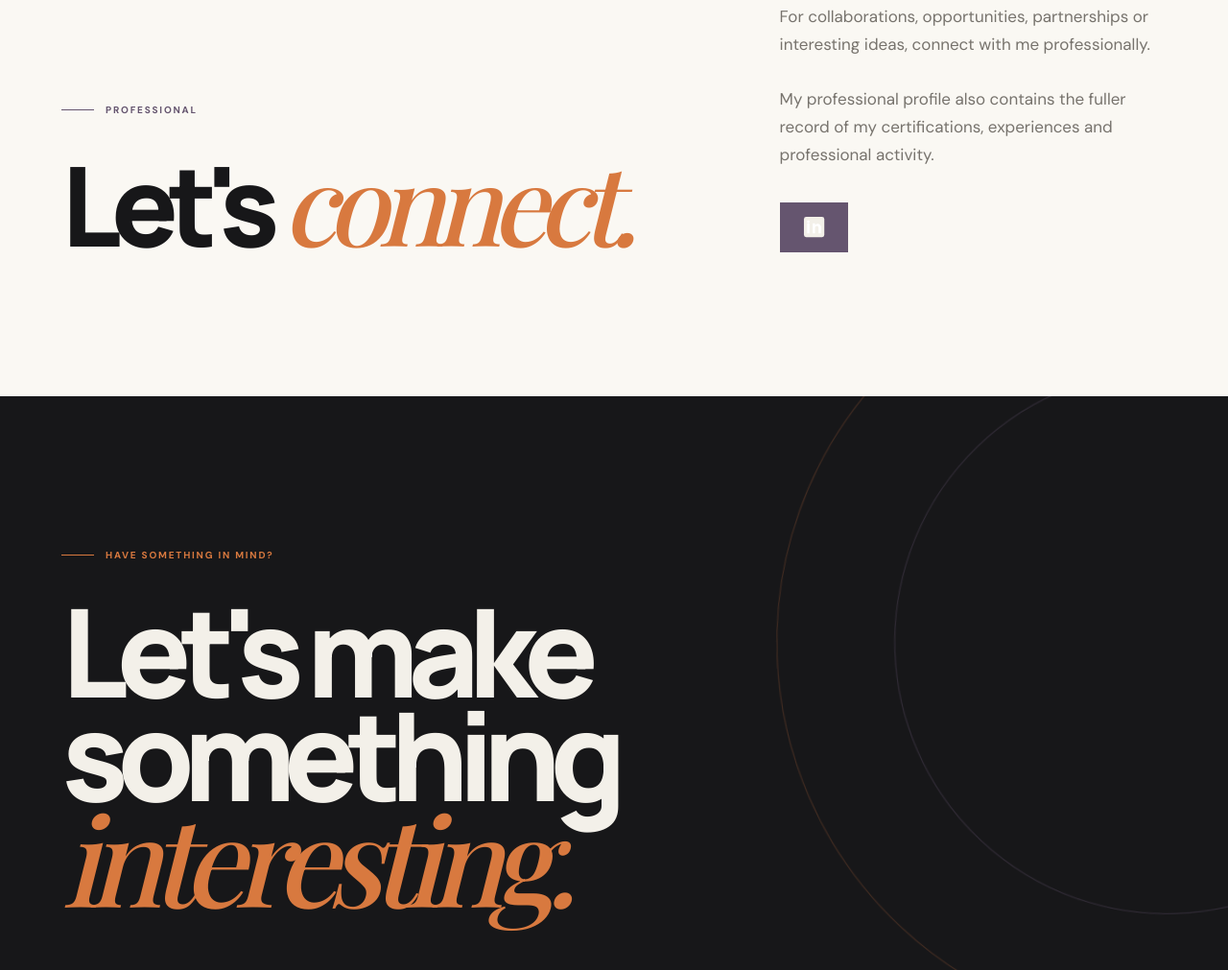
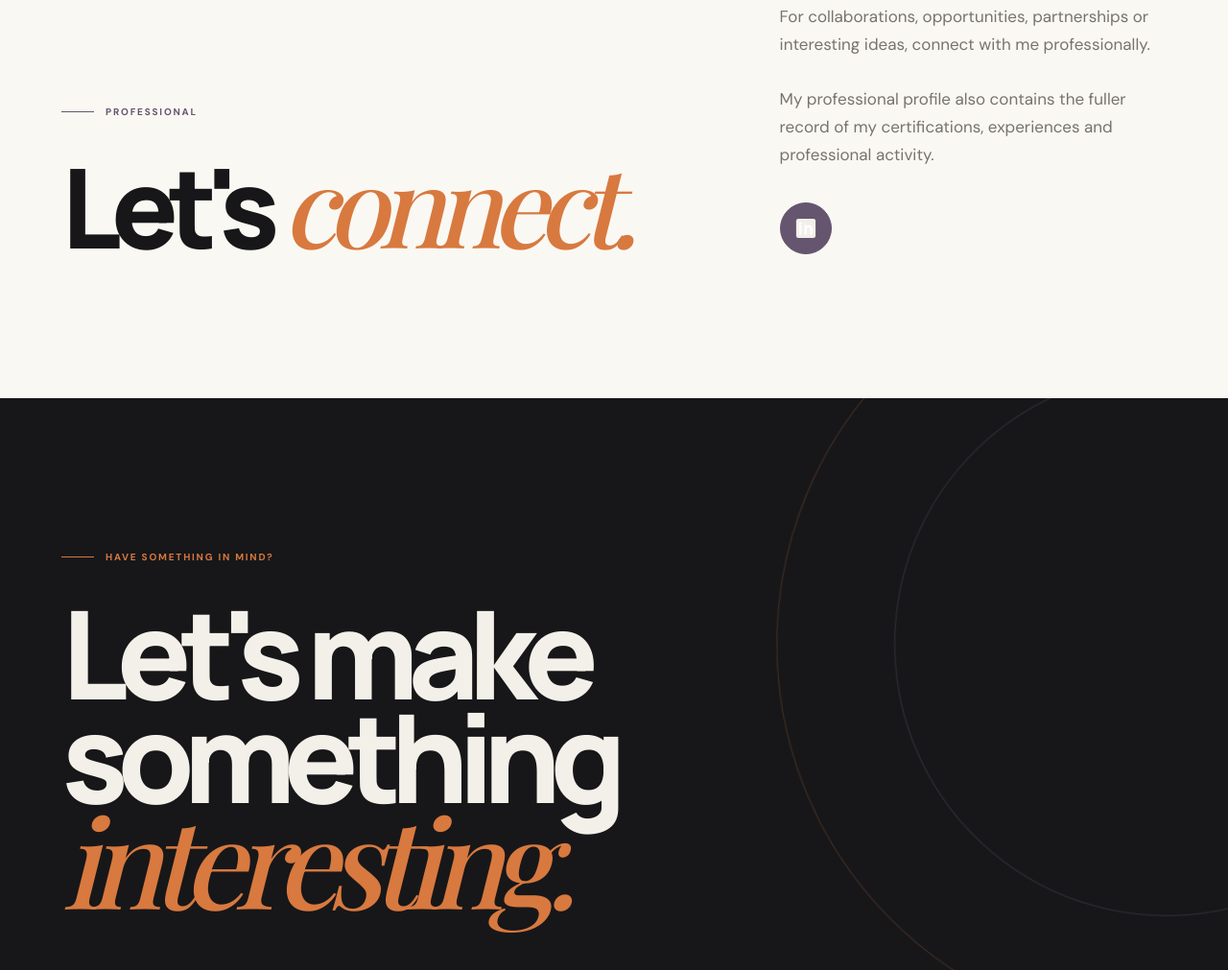
Before and after one commit to infobivek644-creator/bivek-ray-portfolio, a plain HTML site: page index.html in a window 1280 px wide. Shown: the part 10848-11859 px from the top of the page at 96% size. Drawn offline with nearby package versions, Linux system fonts and the light colour scheme; a web font is replaced by a local one.

Commit message:
Update style.css

```diff
--- a/style.css
+++ b/style.css
@@ -3102,3 +3102,26 @@ html.js-ready .hero.page-entered .hero-portrait { opacity: 1; transform: transla
   }
 
 }
+/* LinkedIn icon button */
+.profile-copy > .button.button-primary {
+  width: 54px;
+  height: 54px;
+  min-height: 54px;
+  padding: 0;
+  gap: 0;
+  border-radius: 50%;
+  display: inline-flex;
+  align-items: center;
+  justify-content: center;
+}
+
+.profile-copy > .button.button-primary .social-icon {
+  width: 22px;
+  height: 22px;
+}
+
+.profile-copy > .button.button-primary:hover {
+  transform: translateY(-4px);
+  background: var(--ink);
+  border-color: var(--ink);
+}
```
